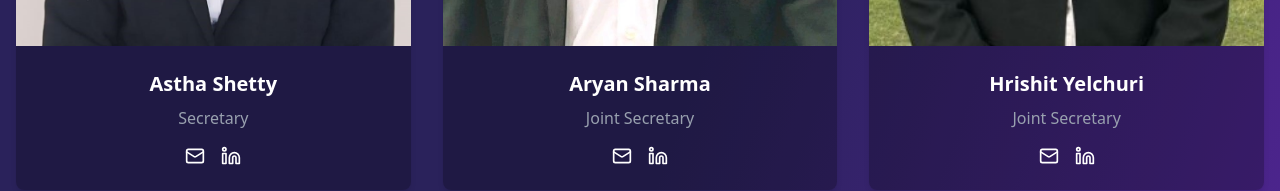
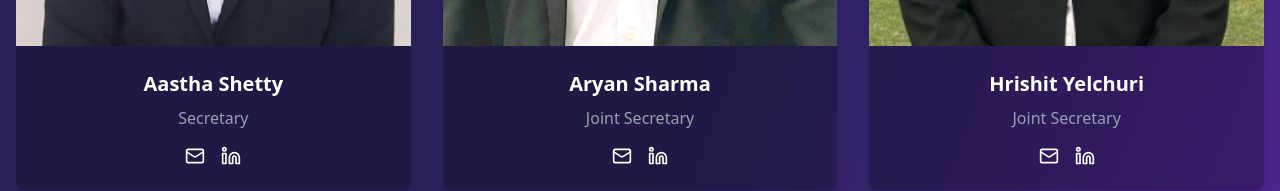
Before and after one commit to sivangbagri/biz-web-24, a React (Vite) app: page /gallery in a window 1280 px wide. Shown: the part 643-834 px from the top of the page. Built offline with nearby package versions, Linux system fonts and the light colour scheme.

Commit message:
spelling

```diff
--- a/src/data/gallery-data.ts
+++ b/src/data/gallery-data.ts
@@ -57,7 +57,7 @@ export interface TeamMember {
 
   export const coreTeam: TeamMember[] = [
     {
-      name: "Astha Shetty",
+      name: "Aastha Shetty",
       position: "Secretary",
       image: asthaImg,
       email: "mailto:aastha.shetty.phe22@itbhu.ac.in",
```
